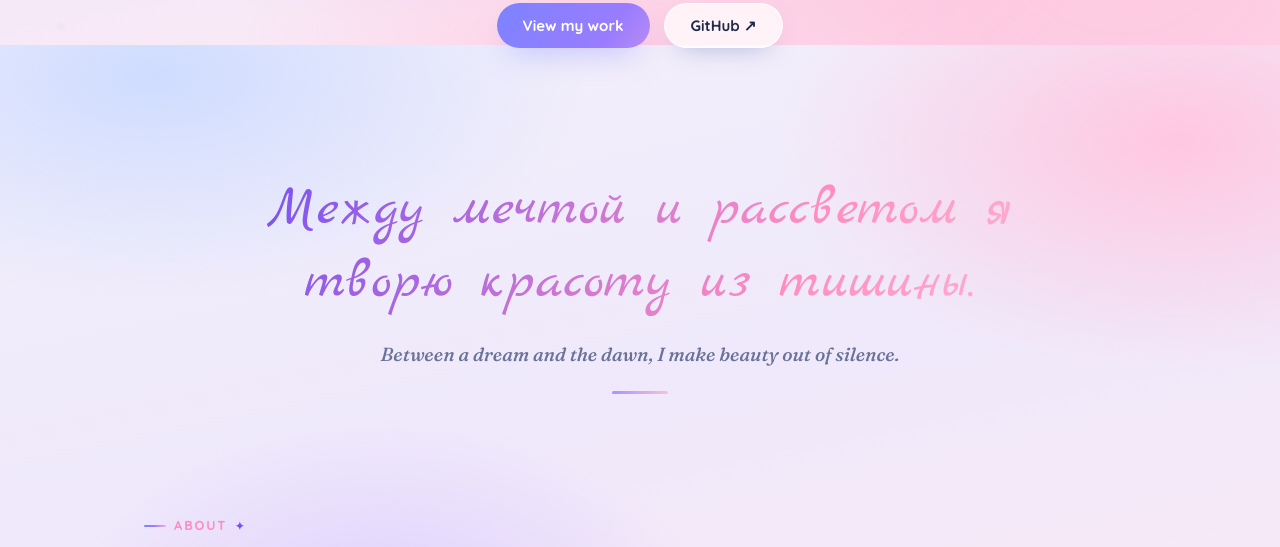
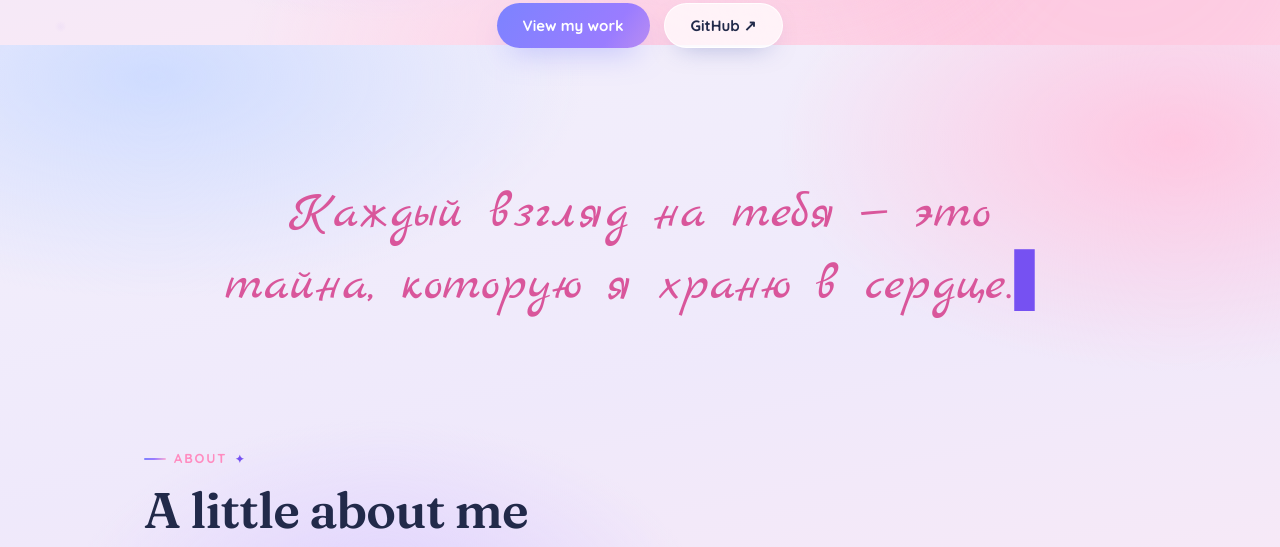
Before and after one commit to Siesta0217/Siesta0217.github.io, a plain HTML site: page index.html in a window 1280 px wide. Shown: the part 755-1302 px from the top of the page. Drawn offline with nearby package versions, Linux system fonts and the light colour scheme; animation ran at ten frames a second.

Commit message:
Tagline: typewriter that cycles romantic Russian lines in cursive
- Types a line, pauses, deletes it, types the next — looping through 4
  romantic Russian phrases (your two + two more) in Marck Script with a
  blinking caret
- Drop the static translation sub-line

Co-Authored-By: Claude Opus 4.8 <noreply@anthropic.com>

```diff
--- a/hud.js
+++ b/hud.js
@@ -85,6 +85,31 @@
     const iv = setInterval(() => { v = Math.min(v + 1, t); el.textContent = v; if (v >= t) clearInterval(iv); }, step);
   };
 
+  /* ── Romantic typewriter (types a line, deletes it, types the next) ── */
+  const typer = document.getElementById('typer');
+  if (typer) {
+    const PHRASES = [
+      'Каждый взгляд на тебя — это тайна, которую я храню в сердце.',
+      'Может, когда-нибудь ты это почувствуешь.',
+      'Между мечтой и рассветом я думаю только о тебе.',
+      'Ты — мой самый тихий и тёплый сон.',
+    ];
+    if (reduce) {
+      typer.textContent = PHRASES[0];
+    } else {
+      let pi = 0, ci = 0, del = false;
+      const tick = () => {
+        const full = PHRASES[pi];
+        ci += del ? -1 : 1;
+        typer.textContent = full.slice(0, ci);
+        if (!del && ci >= full.length) { del = true; setTimeout(tick, 2400); }
+        else if (del && ci <= 0) { del = false; pi = (pi + 1) % PHRASES.length; setTimeout(tick, 550); }
+        else setTimeout(tick, del ? 26 : 50 + Math.random() * 55);
+      };
+      setTimeout(tick, 700);
+    }
+  }
+
   /* ── Reveal + bar fill + counters ── */
   const io = new IntersectionObserver(es => es.forEach(e => {
     if (!e.isIntersecting) return;
--- a/index.html
+++ b/index.html
@@ -81,23 +81,18 @@
     .hero-sub { font-size: clamp(17px, 2.4vw, 22px); color: var(--ink-soft); max-width: 540px; font-weight: 600; }
     .hero-actions { display: flex; gap: 14px; flex-wrap: wrap; justify-content: center; margin-top: 6px; }
 
-    /* ── Tagline (romantic Russian script + translation) ── */
-    .tagline { max-width: 840px; margin: 0 auto; padding: 56px 24px 44px; text-align: center; position: relative; z-index: 1; }
+    /* ── Tagline (typed romantic cursive) ── */
+    .tagline { max-width: 880px; margin: 0 auto; padding: 60px 24px 48px; text-align: center; position: relative; z-index: 1; }
     .tagline-script {
       font-family: 'Marck Script', var(--hand), cursive; font-weight: 400;
-      font-size: clamp(30px, 5.4vw, 56px); line-height: 1.32; letter-spacing: .01em;
-      background: linear-gradient(115deg, var(--lav-d), var(--rose-d) 68%, var(--rose));
-      -webkit-background-clip: text; background-clip: text; color: transparent;
-      padding: 0 6px 4px;
+      font-size: clamp(27px, 5vw, 52px); line-height: 1.4; letter-spacing: .01em;
+      color: #d9569b; min-height: 2.8em;
     }
-    .tagline-sub {
-      font-family: var(--head); font-optical-sizing: auto; font-style: italic; font-weight: 500;
-      font-size: clamp(15px, 2vw, 19px); color: var(--ink-soft); margin-top: 14px;
+    .tagline-script::after {
+      content: '▌'; margin-left: 1px; color: var(--lav-d);
+      animation: caret 1s steps(1) infinite;
     }
-    .tagline-sub::after {
-      content: ''; display: block; width: 56px; height: 3px; margin: 20px auto 0; border-radius: 999px;
-      background: linear-gradient(90deg, var(--lav), var(--rose)); opacity: .8;
-    }
+    @keyframes caret { 50% { opacity: 0; } }
 
     /* ── About ── */
     .about-card { padding: 36px 38px; }
@@ -197,10 +192,9 @@
     </div>
   </header>
 
-  <!-- ── TAGLINE ── -->
+  <!-- ── TAGLINE (typed romantic cursive) ── -->
   <section class="tagline" aria-label="Tagline">
-    <p class="tagline-script" lang="ru" translate="no">Между мечтой и рассветом я творю красоту из тишины.</p>
-    <p class="tagline-sub" data-i18n="tagline">Between a dream and the dawn, I make beauty out of silence.</p>
+    <p class="tagline-script" id="typer" lang="ru" translate="no" aria-live="off"></p>
   </section>
 
   <!-- ── ABOUT ── -->
```
